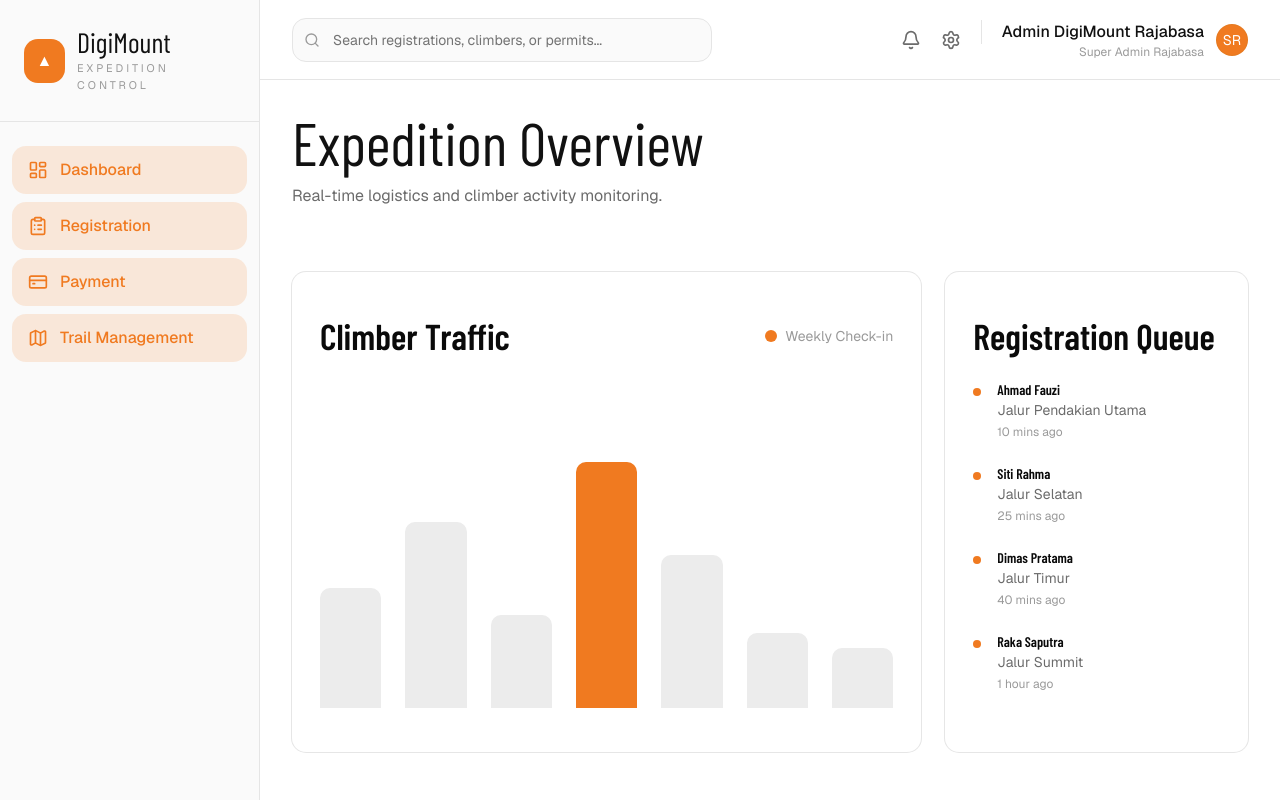
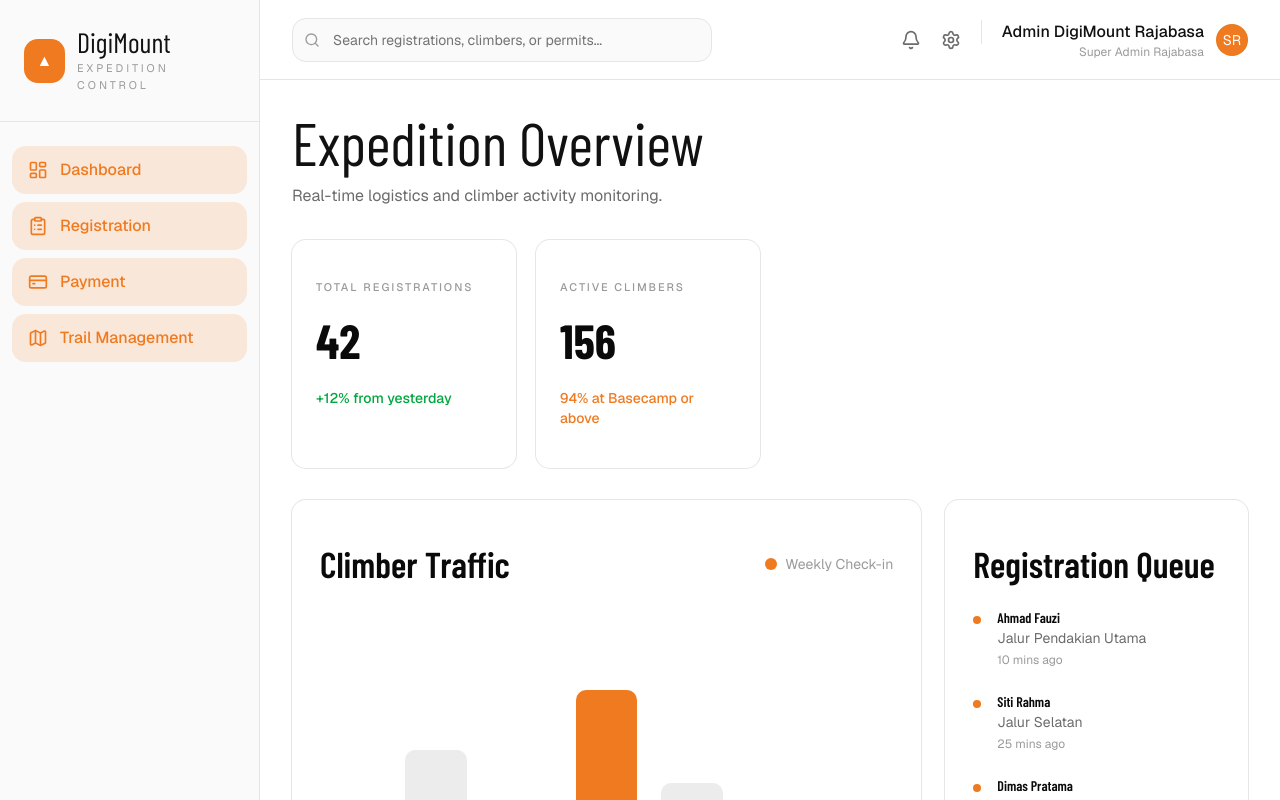
Before and after one commit to mhmddefrizal/Digi-Mount-Rajabasa, a Next.js app in the folder cms/: page /dashboard in a window 1280 px wide. Shown: the top 800 px of the page. Built offline with nearby package versions, Linux system fonts and the light colour scheme.

Commit message:
tambah stats menampilkan jumlah dan aktivitas pendaki

```diff
--- a/cms/src/app/(dashboard)/dashboard/page.tsx
+++ b/cms/src/app/(dashboard)/dashboard/page.tsx
@@ -1,4 +1,5 @@
 import RegistrationQueue from "@/components/dashboard/registrationqueue";
+import StatsCard from "@/components/dashboard/StatsCard";
 import TrafficChart from "@/components/dashboard/trafficchart";
 
 // page halaman dashboard
@@ -17,17 +18,33 @@ export default function DashboardPage() {
          </header>
 
          {/* stats */}
-         <section className="grid grid-cols-1 md:grid-cols-2 xl:grid-cols-4 gap-5"></section>
+         <section className="grid grid-cols-1 md:grid-cols-2 xl:grid-cols-4 gap-5">
+            {/* stats card untuk menampilkan jumlah daftar */}
+            <StatsCard
+               title="TOTAL REGISTRATIONS"
+               value="42"
+               description="+12% from yesterday"
+               color="text-green-600"
+            />
+            {/* stats card untuk menampilkan aktifitas pendaki */}
+            <StatsCard
+               title="ACTIVE CLIMBERS"
+               value="156"
+               description="94% at Basecamp or above"
+               color="text-primary"
+            />
+
+         </section>
 
          {/* Content */}
          <section className="grid grid-cols-1 xl:grid-cols-3 gap-6">
             {/* article untuk menampilkan grafik traffic */}
             <article className="xl:col-span-2">
-                <TrafficChart />
+               <TrafficChart />
             </article>
             {/* aside untuk menampilkan antrian pendaftaran */}
             <aside>
-                <RegistrationQueue />
+               <RegistrationQueue />
             </aside>
          </section>
       </main>
```
